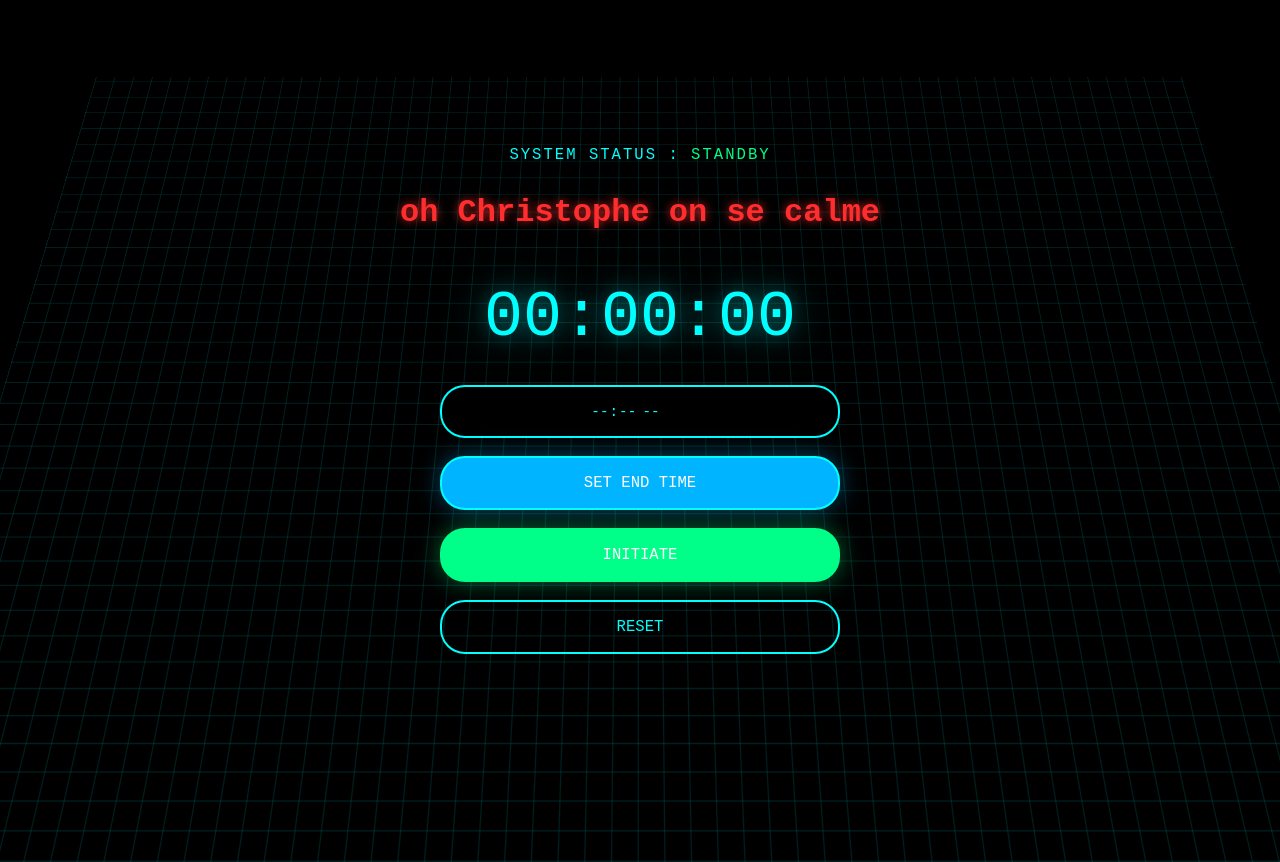
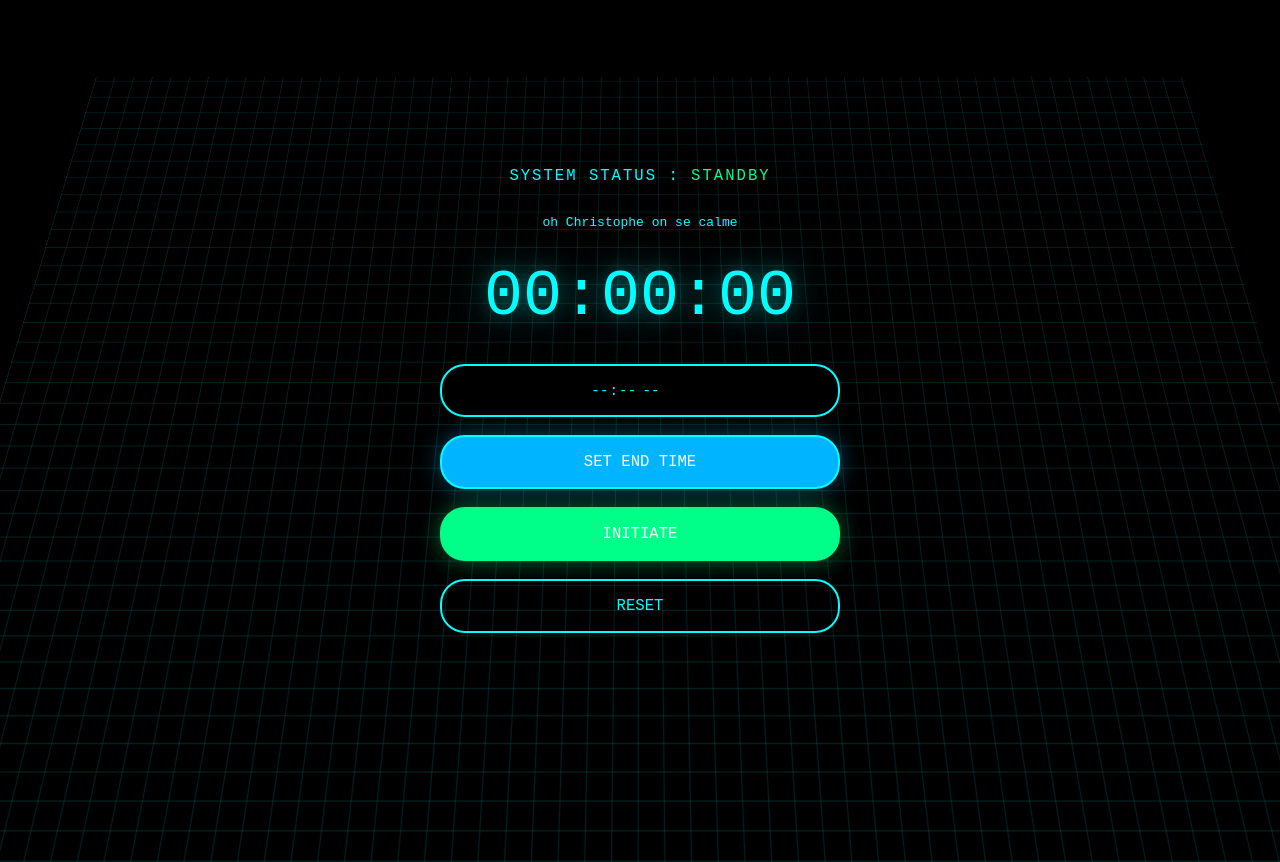
Before and after one commit to feusti356/the-final-countdown, a plain HTML site: page index.html in a window 1280 px wide. Shown: the top 862 px of the page. Drawn offline with Linux system fonts and the light colour scheme.

Commit message:
Update index.html

```diff
--- a/index.html
+++ b/index.html
@@ -20,14 +20,7 @@
   box-sizing: border-box;
   font-family: monospace;
 }
-#christopheWarning {
-  margin-bottom: 20px;
-  font-size: 32px;
-  font-weight: bold;
-  text-align: center;
-  color: #ff2d2d;
-  text-shadow: 0 0 10px rgba(255, 45, 45, 0.8);
-}
+
 html, body {
   width: 100%;
   height: 100%;
```
